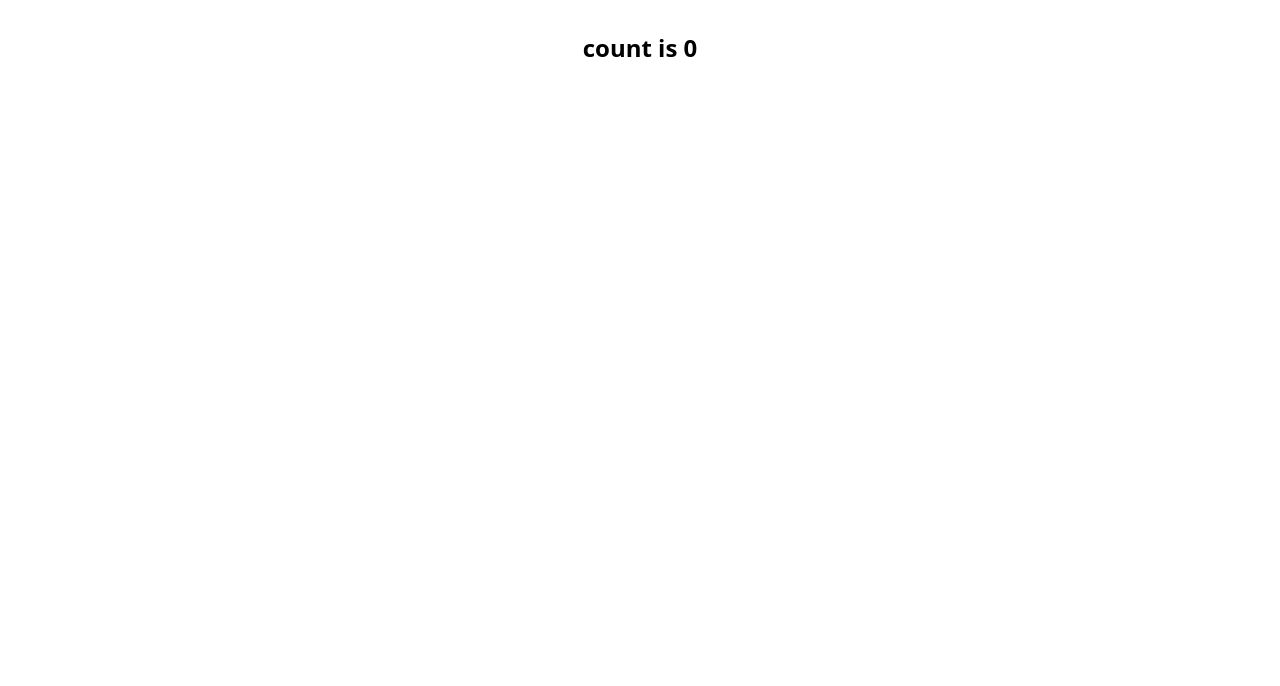
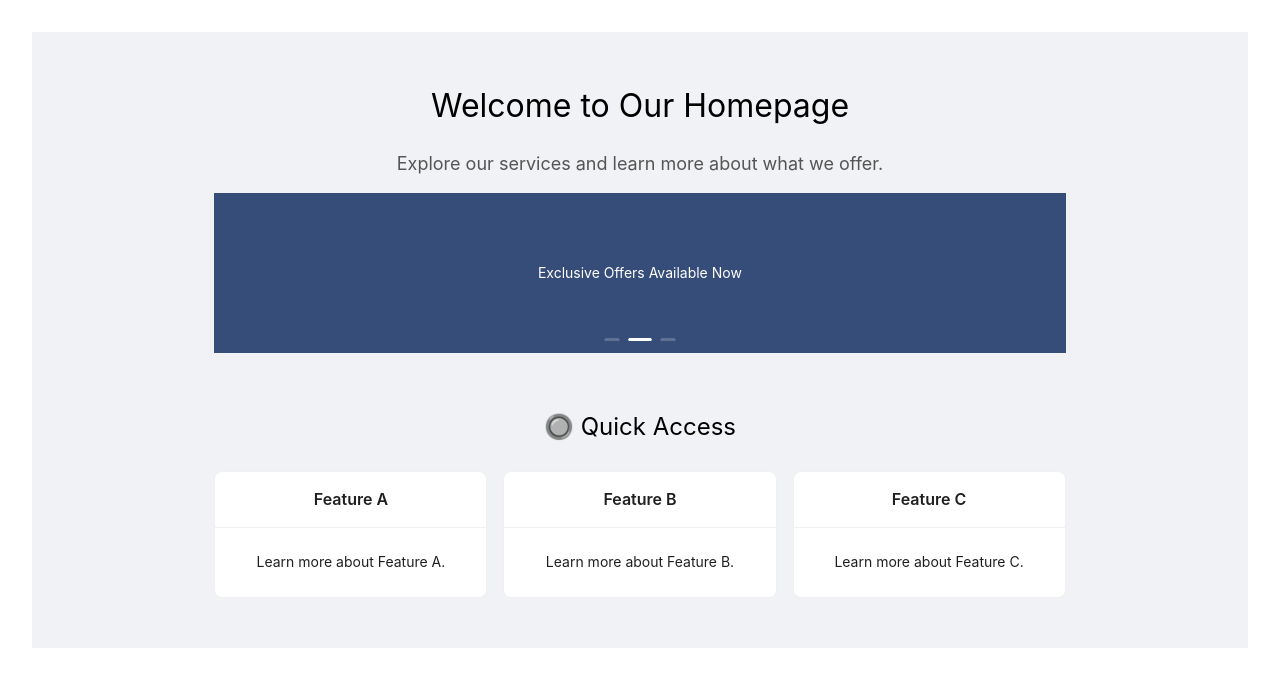
Before and after one commit to heon-kim/would-you-hana-FE2, a React (Vite) app: page / in a window 1280 px wide. Shown: the top 686 px of the page. Built offline with nearby package versions, Linux system fonts and the light colour scheme.

Commit message:
chore: 기본 구조 세팅, 홈페이지 구조 세팅

```diff
--- a/package.json
+++ b/package.json
@@ -10,8 +10,10 @@
     "preview": "vite preview"
   },
   "dependencies": {
+    "antd": "^5.21.4",
     "react": "^18.3.1",
-    "react-dom": "^18.3.1"
+    "react-dom": "^18.3.1",
+    "react-router-dom": "^6.27.0"
   },
   "devDependencies": {
     "@eslint/js": "^9.11.1",
--- a/src/App.tsx
+++ b/src/App.tsx
@@ -1,21 +1,20 @@
-import { useState } from "react";
-
+import React from "react";
+import { BrowserRouter as Router, Routes, Route } from "react-router-dom"; // Import necessary routing components
+import LandingPage from "./pages/LandingPage";
 import "./App.css";
 
 function App() {
-  const [count, setCount] = useState(0);
-
   return (
-    <>
+    <Router>
       <div>
-        <button
-          className="text-2xl font-bold"
-          onClick={() => setCount((count) => count + 1)}
-        >
-          count is {count}
-        </button>
+        {/* Define the routes for your application */}
+        <Routes>
+          {/* Default route: LandingPage will be rendered when visiting '/' */}
+          <Route path="/" element={<LandingPage />} />
+          {/* You can add other routes here as needed */}
+        </Routes>
       </div>
-    </>
+    </Router>
   );
 }
 
--- /dev/null
+++ b/src/pages/LandingPage.tsx
@@ -0,0 +1,88 @@
+import React from 'react';
+import { useNavigate } from 'react-router-dom';
+import { Row, Col, Card, Carousel } from 'antd';
+// import { useSelector, useDispatch } from 'react-redux';
+// import { RootState } from '../store'; // Assuming this is your Redux store's RootState type
+
+const LandingPage: React.FC = () => {
+  const navigate = useNavigate();
+//   const isAuthenticated = useSelector((state: RootState) => state.auth.isAuthenticated);
+//   const dispatch = useDispatch();
+
+  return (
+    <div style={{ width: '100%', padding: '50px 0', backgroundColor: '#f0f2f5' }}>
+      <div style={{ marginLeft: '15%', marginRight: '15%', textAlign: 'center' }}>
+        <Row gutter={[16, 16]}>
+          <Col span={24}>
+            <h1 style={{ fontSize: '32px', marginBottom: '20px' }}>Welcome to Our Homepage</h1>
+            <p style={{ fontSize: '18px', color: '#555' }}>
+              Explore our services and learn more about what we offer.
+            </p>
+          </Col>
+
+          <Col span={24}>
+            <Carousel autoplay>
+              <div>
+                <h3 style={carouselContentStyle}>Discover Our Products</h3>
+              </div>
+              <div>
+                <h3 style={carouselContentStyle}>Exclusive Offers Available Now</h3>
+              </div>
+              <div>
+                <h3 style={carouselContentStyle}>Join Our Community</h3>
+              </div>
+            </Carousel>
+          </Col>
+
+          <Col span={24} style={{ marginTop: '40px' }}>
+            <h2 style={{ fontSize: '24px', marginBottom: '10px' }}>🔘 Quick Access</h2>
+          </Col>
+
+          <Col xs={24} sm={8}>
+            <Card
+              hoverable
+              title="Feature A"
+              style={{ textAlign: 'center' }}
+              onClick={() => navigate('/feature-a')}
+            >
+              Learn more about Feature A.
+            </Card>
+          </Col>
+
+          <Col xs={24} sm={8}>
+            <Card
+              hoverable
+              title="Feature B"
+              style={{ textAlign: 'center' }}
+              onClick={() => navigate('/feature-b')}
+            >
+              Learn more about Feature B.
+            </Card>
+          </Col>
+
+          <Col xs={24} sm={8}>
+            <Card
+              hoverable
+              title="Feature C"
+              style={{ textAlign: 'center' }}
+              onClick={() => navigate('/feature-c')}
+            >
+              Learn more about Feature C.
+            </Card>
+          </Col>
+        </Row>
+      </div>
+    </div>
+  );
+};
+
+// Style for Carousel content
+const carouselContentStyle: React.CSSProperties = {
+  height: '160px',
+  color: '#fff',
+  lineHeight: '160px',
+  textAlign: 'center',
+  background: '#364d79',
+};
+
+export default LandingPage;
```
Also changed, not shown: 1 other file (tests, documents, lock files or other folders).
